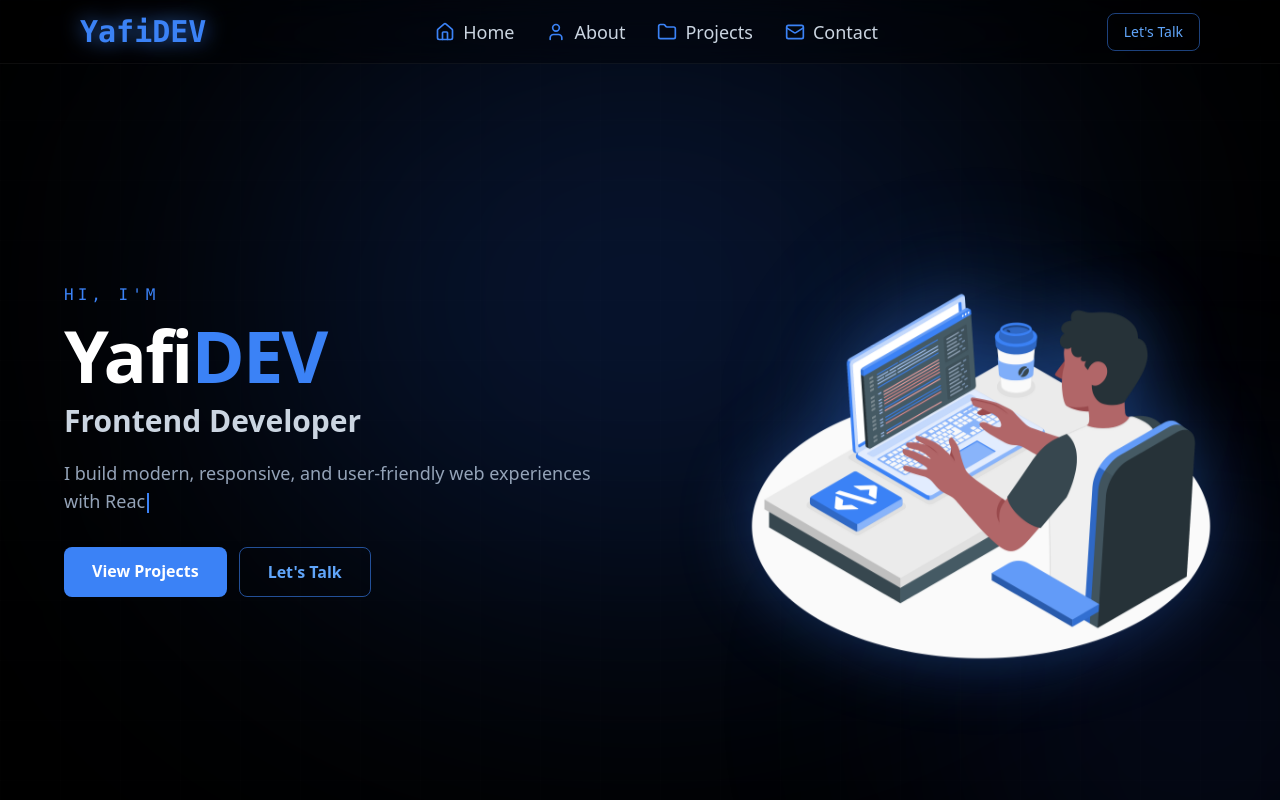
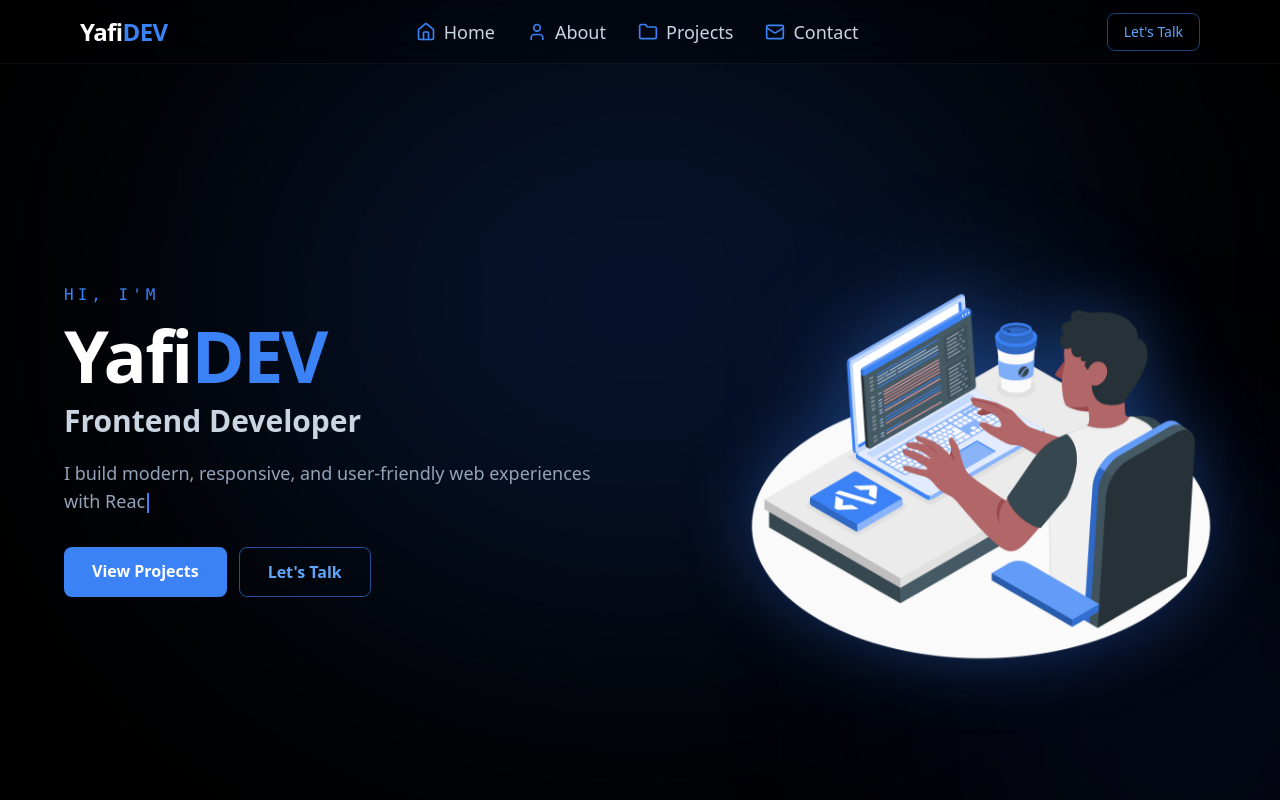
Before and after one commit to yafigian3-hue/portfolio-v2, a React (Vite) app: page / in a window 1280 px wide. Shown: the top 800 px of the page. Built offline with nearby package versions, Linux system fonts and the light colour scheme.

Commit message:
feat: add useInView animations and navbar entrance effect

```diff
--- a/src/components/Navbar.tsx
+++ b/src/components/Navbar.tsx
@@ -1,3 +1,5 @@
+"use client";
+
 import { Home, User, Folder, Mail, Menu, X } from "lucide-react";
 import { useEffect, useState } from "react";
 
@@ -10,6 +12,11 @@ const navLinks = [
 
 export default function Navbar() {
   const [open, setOpen] = useState(false);
+  const [mounted, setMounted] = useState(false);
+
+  useEffect(() => {
+    setMounted(true);
+  }, []);
 
   useEffect(() => {
     document.body.style.overflow = open ? "hidden" : "";
@@ -21,7 +28,6 @@ export default function Navbar() {
 
   useEffect(() => {
     const handleResize = () => {
-      // Breakpoint disamakan dengan breakpoint nav desktop (lg)
       if (window.innerWidth >= 1024) {
         setOpen(false);
       }
@@ -36,20 +42,37 @@ export default function Navbar() {
 
   return (
     <>
-      <header className="fixed top-0 z-40 w-full">
+      <header
+        className={`fixed top-0 z-40 w-full transition-all duration-700 ease-out ${
+          mounted ? "translate-y-0 opacity-100" : "-translate-y-full opacity-0"
+        }`}
+      >
         <nav className="flex h-16 items-center justify-between border-b border-white/5 bg-black/30 px-6 backdrop-blur-xl sm:px-8 md:px-10 lg:px-16 xl:px-20">
           {/* Logo */}
           <a
             href="#home"
-            className="font-mono text-xl font-extrabold text-[#3B82F6] drop-shadow-[0_0_10px_rgba(59,130,246,0.8)] transition-all duration-300 hover:text-[#478dff] sm:text-2xl lg:text-3xl"
+            className={`font-sans text-2xl font-extrabold tracking-tight text-white transition-all duration-700 ease-out ${
+              mounted ? "translate-x-0 opacity-100" : "-translate-x-4 opacity-0"
+            }`}
+            style={{ transitionDelay: mounted ? "150ms" : "0ms" }}
           >
-            YafiDEV
+            Yafi<span className="text-[#3B82F6]">DEV</span>
           </a>
 
-          {/* Desktop Navigation — muncul mulai lg supaya tidak sempit di tablet */}
+          {/* Desktop Navigation */}
           <ul className="hidden items-center gap-5 lg:flex xl:gap-8">
-            {navLinks.map(({ name, icon: Icon, href }) => (
-              <li key={name}>
+            {navLinks.map(({ name, icon: Icon, href }, index) => (
+              <li
+                key={name}
+                className={`transition-all duration-500 ease-out ${
+                  mounted
+                    ? "translate-y-0 opacity-100"
+                    : "-translate-y-3 opacity-0"
+                }`}
+                style={{
+                  transitionDelay: mounted ? `${250 + index * 80}ms` : "0ms",
+                }}
+              >
                 <a
                   href={href}
                   className="group relative flex items-center gap-2 text-base text-slate-300 transition-colors duration-300 hover:text-white xl:text-lg"
@@ -67,15 +90,21 @@ export default function Navbar() {
           {/* Desktop CTA */}
           <a
             href="#contact"
-            className="hidden rounded-lg border border-[#3B82F6]/50 px-4 py-2 text-sm font-medium text-[#60A5FA] transition-all duration-300 hover:border-[#3B82F6] hover:bg-[#3B82F6]/10 hover:text-white hover:shadow-[0_0_15px_rgba(59,130,246,0.25)] lg:block"
+            className={`hidden rounded-lg border border-[#3B82F6]/50 px-4 py-2 text-sm font-medium text-[#60A5FA] transition-all duration-700 ease-out hover:border-[#3B82F6] hover:bg-[#3B82F6]/10 hover:text-white hover:shadow-[0_0_15px_rgba(59,130,246,0.25)] lg:block ${
+              mounted ? "translate-x-0 opacity-100" : "translate-x-4 opacity-0"
+            }`}
+            style={{ transitionDelay: mounted ? "600ms" : "0ms" }}
           >
             Let's Talk
           </a>
 
-          {/* Mobile / Tablet Menu Button — aktif sampai sebelum lg */}
+          {/* Mobile Menu Button */}
           <button
             type="button"
-            className="rounded-lg p-2 text-slate-300 transition-colors duration-300 hover:bg-white/5 hover:text-white lg:hidden"
+            className={`rounded-lg p-2 text-slate-300 transition-all duration-700 ease-out hover:bg-white/5 hover:text-white lg:hidden ${
+              mounted ? "translate-x-0 opacity-100" : "translate-x-4 opacity-0"
+            }`}
+            style={{ transitionDelay: mounted ? "300ms" : "0ms" }}
             onClick={() => setOpen((prev) => !prev)}
             aria-label={open ? "Close menu" : "Open menu"}
             aria-expanded={open}
@@ -106,7 +135,6 @@ export default function Navbar() {
             open ? "translate-y-0 opacity-100" : "-translate-y-4 opacity-0"
           }`}
         >
-          {/* Grid 2 kolom untuk tablet supaya tidak jadi list panjang ke bawah */}
           <ul className="grid grid-cols-1 gap-2 sm:grid-cols-2 sm:gap-3">
             {navLinks.map(({ name, icon: Icon, href }) => (
               <li key={name}>
--- a/src/pages/Contact.tsx
+++ b/src/pages/Contact.tsx
@@ -24,10 +24,7 @@ function contact() {
             href="https://wa.me/6283896738779"
             target="_blank"
             rel="noopener noreferrer"
-            className="group relative flex items-center justify-center rounded-xl
-                       w-full p-5 h-14 gap-4 bg-[#25D366] text-white font-bold
-                       transition-all duration-300 hover:-translate-y-2 hover:scale-[1.02]
-                       hover:shadow-[0_0_35px_rgba(37,211,102,0.6)]"
+            className="group relative flex items-center justify-center rounded-xl  w-full p-5 h-14 gap-4 bg-[#25D366] text-white font-bold transition-all duration-300 hover:-translate-y-2 hover:scale-[1.02]  hover:shadow-[0_0_35px_rgba(37,211,102,0.6)]"
           >
             <FaWhatsapp size={26} />
             <span className="relative z-10">Chat via WhatsApp</span>
@@ -41,10 +38,7 @@ function contact() {
             href="https://github.com/yafigian3-hue"
             target="_blank"
             rel="noopener noreferrer"
-            className="group relative flex items-center justify-center rounded-xl
-                       w-full p-5 h-14 gap-4 bg-[#24292e] text-white font-bold
-                       border border-gray-600 transition-all duration-300 hover:-translate-y-2 hover:scale-[1.02]
-                       hover:shadow-[0_0_35px_rgba(255,255,255,0.2)]"
+            className="group relative flex items-center justify-center rounded-xl w-full p-5 h-14 gap-4 bg-[#24292e] text-white font-bol border border-gray-600 transition-all duration-300 hover:-translate-y-2 hover:scale-[1.02] hover:shadow-[0_0_35px_rgba(255,255,255,0.2)]"
           >
             <SiGithub size={26} />
             <span className="relative z-10">View Code on GitHub</span>
--- a/src/pages/Home.tsx
+++ b/src/pages/Home.tsx
@@ -72,7 +72,6 @@ function useTypewriterLoop(
 }
 
 function Home() {
-  // threshold rendah karena Hero selalu terlihat penuh saat halaman dibuka
   const { ref: contentRef, inView: contentInView } =
     useInView<HTMLDivElement>(0.1);
   const { ref: visualRef, inView: visualInView } =
```
